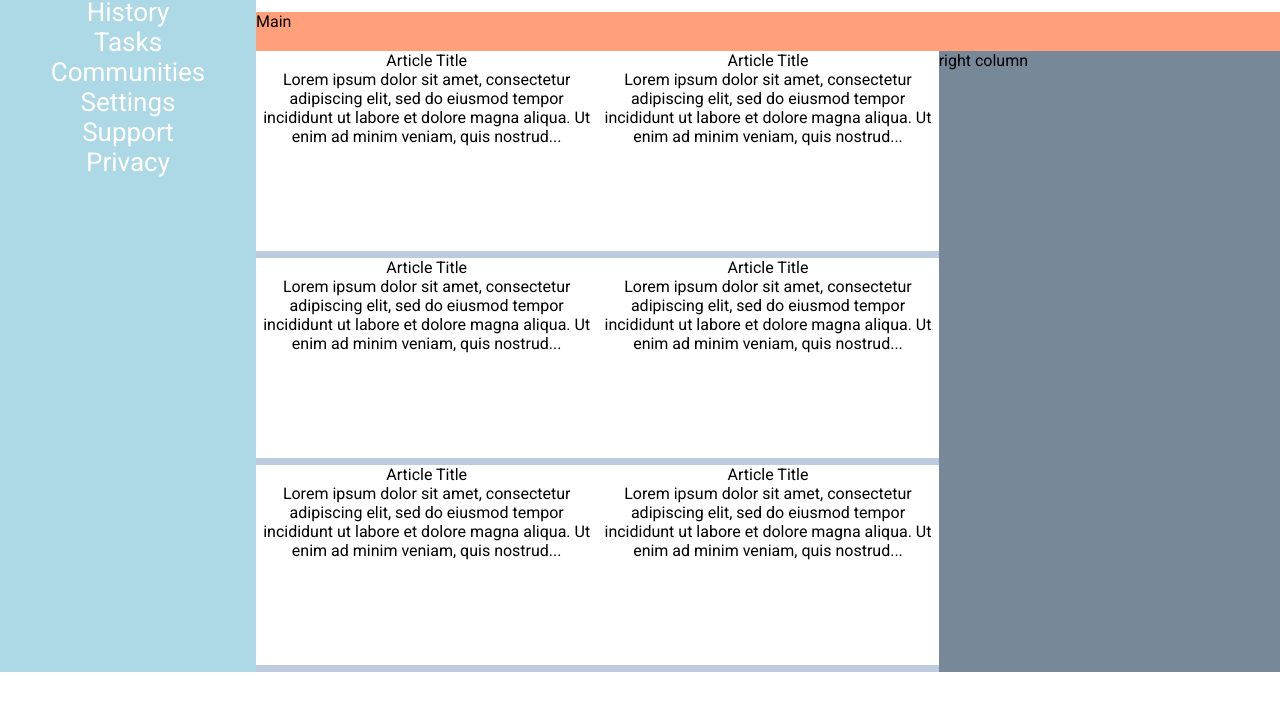
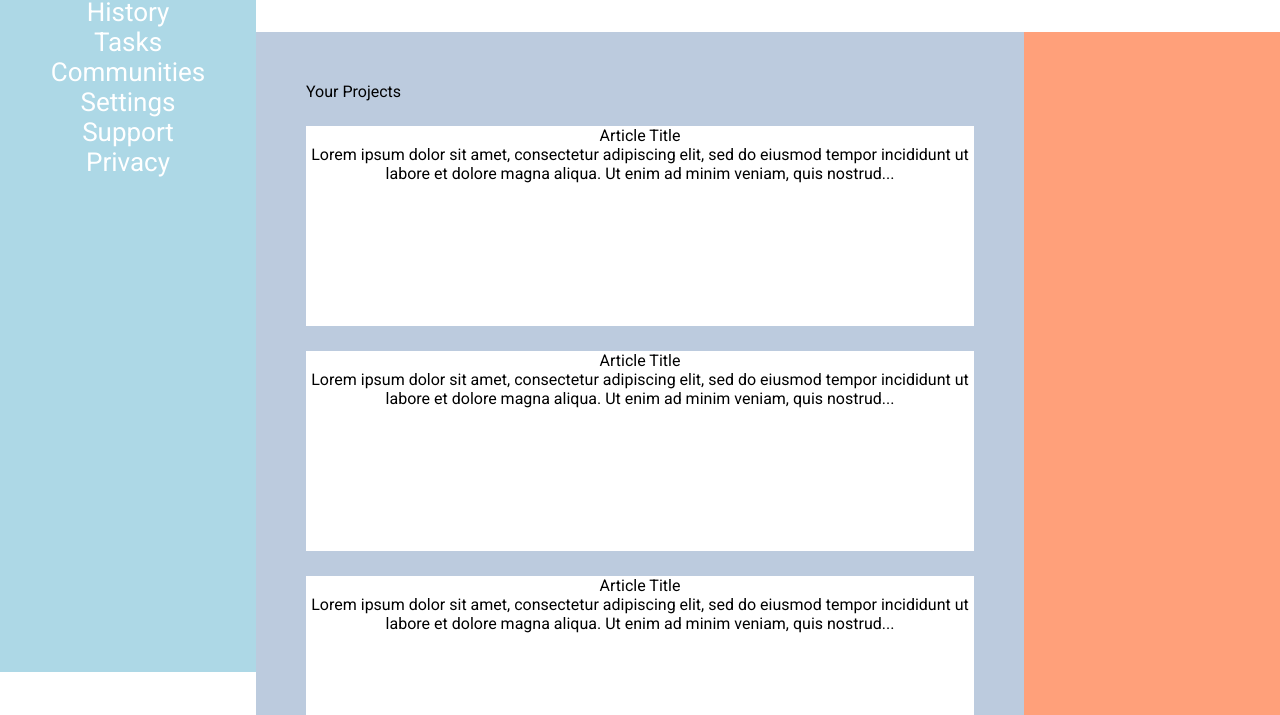
Before and after one commit to PhilipTimofeyev/admin_dashboard, a plain HTML site: page index.html in a window 1280 px wide. Shown: the part 128-843 px from the top of the page. Before the commit the page ends 800 px from the top, so only its background shows below. Drawn offline with Linux system fonts and the light colour scheme.

Commit message:
Re-organize structure

```diff
--- a/index.html
+++ b/index.html
@@ -50,8 +50,8 @@
 			</div>
 		</div>
 		<div class = 'main'>
-			Main
 			<div class="article">
+				<p> Your Projects </p>
 			  <div class="card">
 			    <p class="title">Article Title</p>
 			    <p>Lorem ipsum dolor sit amet, consectetur adipiscing elit, sed do eiusmod tempor incididunt ut labore et dolore magna aliqua. Ut enim ad minim veniam, quis nostrud...</p>
@@ -77,7 +77,7 @@
 			    <p>Lorem ipsum dolor sit amet, consectetur adipiscing elit, sed do eiusmod tempor incididunt ut labore et dolore magna aliqua. Ut enim ad minim veniam, quis nostrud...</p>
 			  </div>
 			</div>
-			<div class = 'right_col'>right column </div>
+			<!-- <div class = 'announcements'>Announcements </div> -->
 		</div>
 	</div>
 </body>
--- a/styles.css
+++ b/styles.css
@@ -7,7 +7,7 @@
 .container {
 	display: grid;
 	grid-template-columns: .75fr 3fr;
-/*	grid-template-rows: 1fr 1fr;*/
+	grid-template-rows: 1fr 4fr;
 	background: lightseagreen;
 	height: 100vh;
 }
@@ -42,8 +42,10 @@
 	background: white;
 	display: grid;
 	grid-column: 2 / 3;
+	grid-row: 1 / 2;
 	align-items: center;
-	max-height: 20vh;
+/*	height: 20%;*/
+/*	max-height: 20vh;*/
 	padding: 20px 60px;
 }
 
@@ -66,7 +68,7 @@
 .main {
 	background: lightsalmon;
 	display: grid;
-	grid-template-columns: 2fr 1fr;
+	grid-template-columns: 3fr 1fr;
 	grid-column: 2 / 3;
 }
 
@@ -79,7 +81,9 @@
   background-color: #bccbde;
   grid-column: 1 / 2;
   display: grid;
-  grid-template-columns: repeat(auto-fit, minmax(250px, 1fr));
+  grid-template-columns: repeat(auto-fit, minmax(350px, 1fr));
+  gap: 25px;
+  padding: 50px;
 }
 
 .article .card {
@@ -89,7 +93,8 @@
   height: 200px;
 }
 
-.right_col {
+.announcements {
 	background: lightslategray;
 	grid-column: 2 / 3;
+	grid-row: 1 / 3;
 }
```
